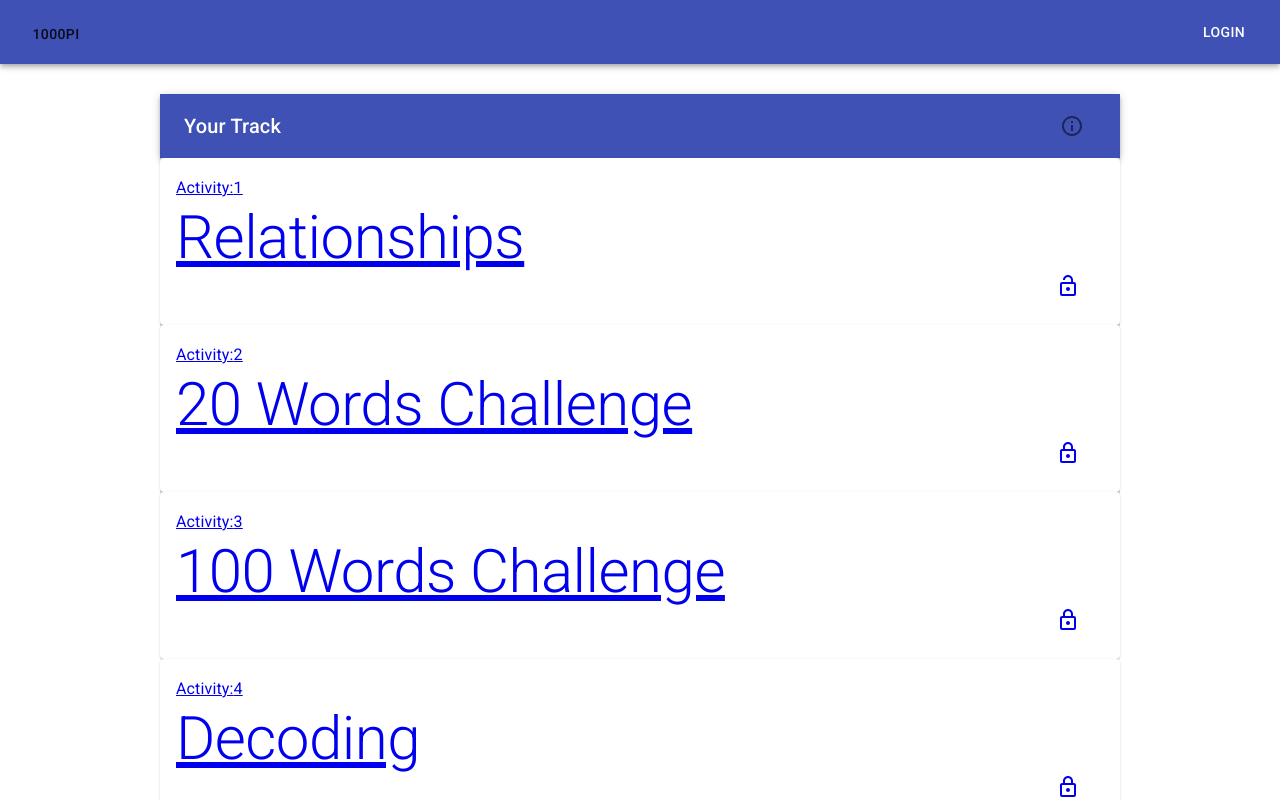
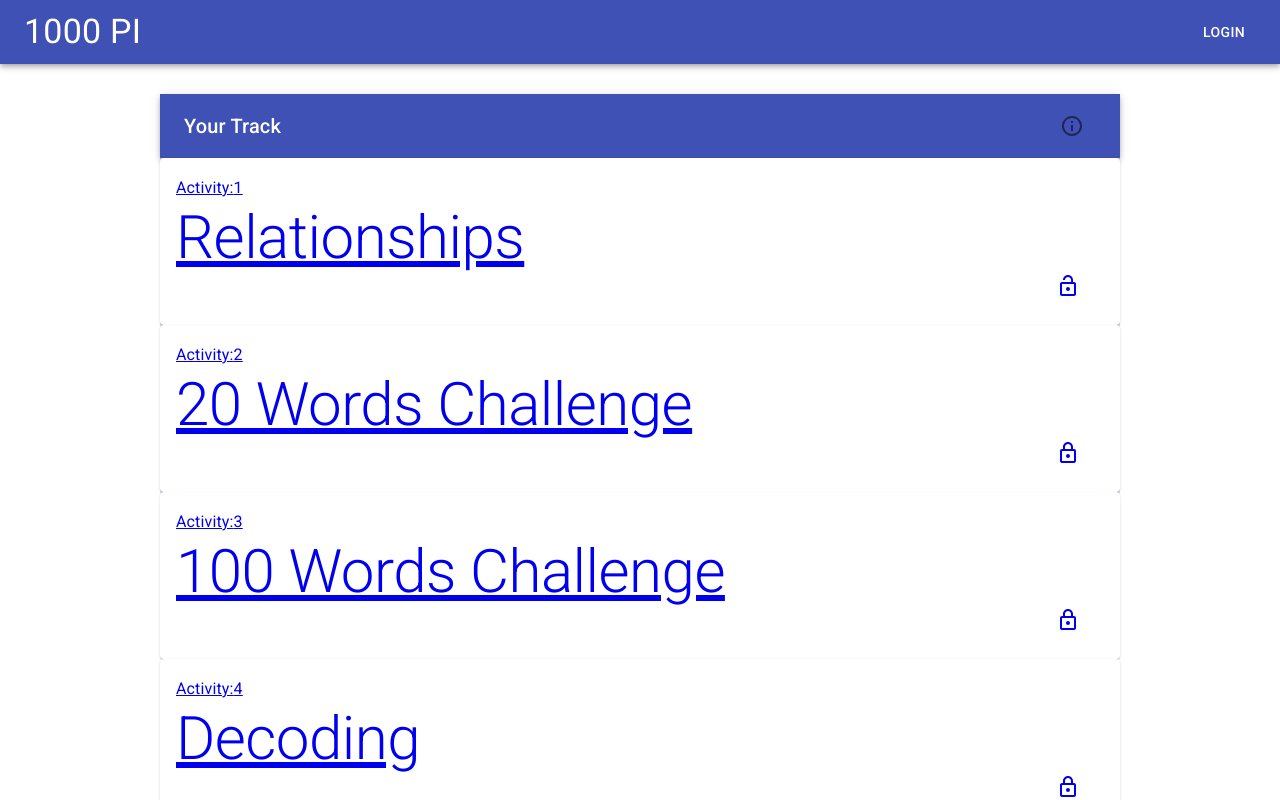
Before and after one commit to Areskyb/1000PI, a React (Create React App) app: page / in a window 1280 px wide. Shown: the top 800 px of the page. Built offline with nearby package versions, Linux system fonts and the light colour scheme; no server answers.

Commit message:
changed link on navbar

```diff
--- a/src/shared/NavBar/NavBar.js
+++ b/src/shared/NavBar/NavBar.js
@@ -56,8 +56,9 @@ export default function NavBar() {
       <AppBar position="static">
         <Toolbar>
           <Typography variant="h4" className={classes.title}>
-              <Button onClick={(e)=> window.location.href="/"}>1000Pi </Button>
+            1000 PI
           </Typography>
+
           {/* displays if the user is logged or not logged */}
             {logStatus?  <Logged></Logged>: <LogIn></LogIn>}
             {/* <LogStatus logStatus={logStatus} setLogStatus={setLogStatus}></LogStatus> */}
```
